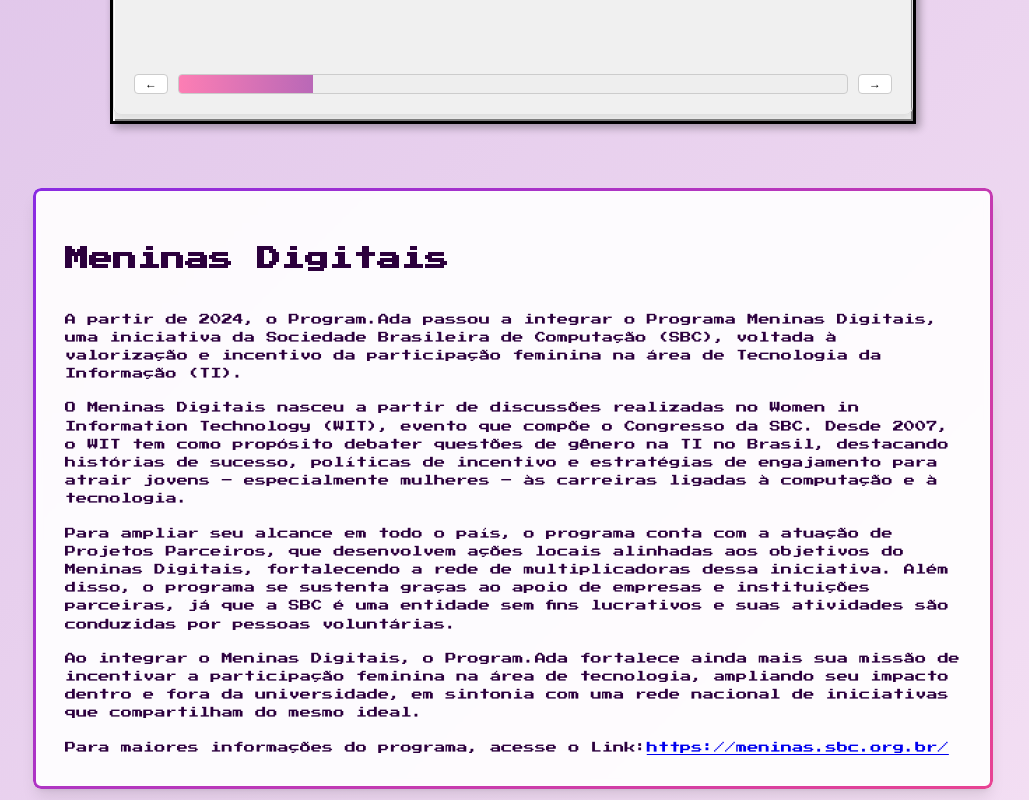
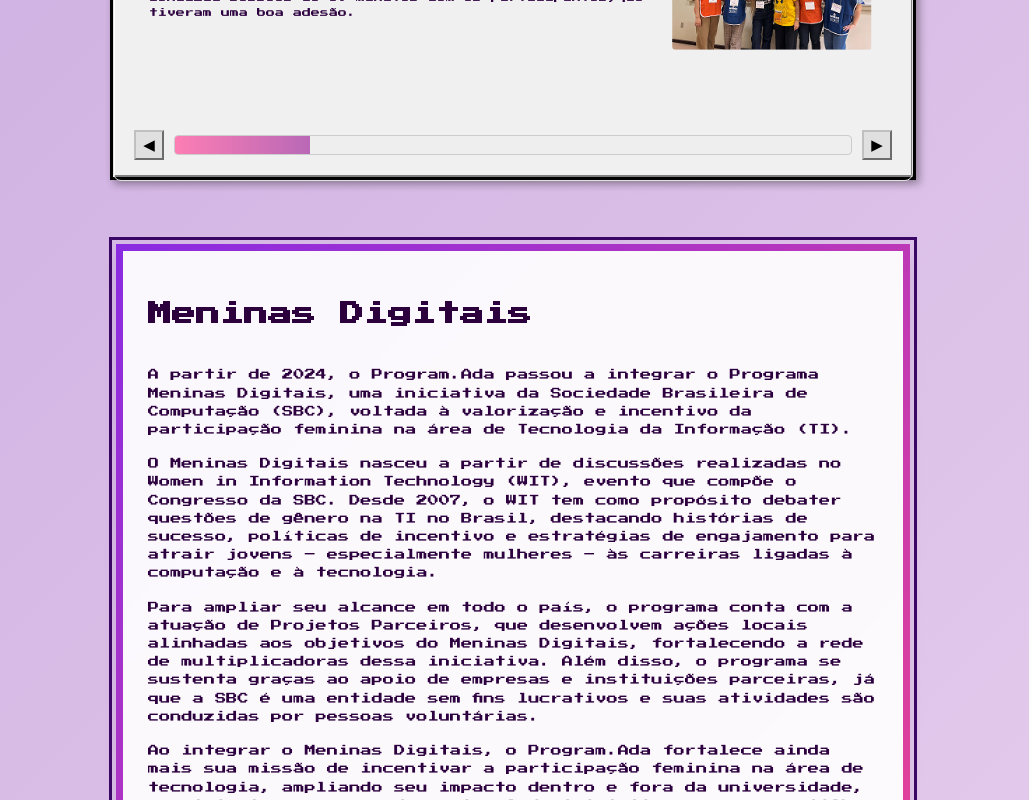
Before and after one commit to BrunoDelgiovo/PS-IDE-25-2-Equipe1, a React (Vite) app: page / in a window 1280 px wide. Shown: the part 2220-3020 px from the top of the page, without its empty margins (127-1156 px from the left). Built offline with nearby package versions, Linux system fonts and the light colour scheme.

Commit message:
redução do card

```diff
--- a/src/App.css
+++ b/src/App.css
@@ -23,9 +23,7 @@
     line-height: 1.625;
     background: linear-gradient(-45deg, #cfb1ec, #f5e1f4, #b189d3, #faddf9);
     background-size: 400% 400%;
-
-    /* 2. A animação que move o gradiente */
-    animation: gradient-animation 13s ease infinite;
+    animation: gradient-animation 10s ease infinite;
 
     min-height: 100vh;
     margin: 0;
@@ -208,17 +206,19 @@
 
 
 .card {
-    max-width: 896px;
+    max-width: 730px;
     margin-left: auto;
     margin-right: auto;
     padding: 3.2rem;
     background-color: rgba(255, 255, 255, 0.9);
     backdrop-filter: blur(4px);
     -webkit-backdrop-filter: blur(4px);
-    border-radius: 0.8rem;
     box-shadow: 0 10px 15px -3px rgba(0, 0, 0, 0.1), 0 4px 6px -4px rgba(0, 0, 0, 0.1);
     position: relative;
     border: none;
+    outline: #3b0764 3px solid;
+    outline-offset: 4px;
+
 }
 
 .card::before {
@@ -228,8 +228,8 @@
     left: 0;
     right: 0;
     bottom: 0;
-    border: 3px solid transparent;
-    border-radius: 8px;
+    border: 7px solid transparent;
+
     background: linear-gradient(135deg, #8a2be2 0%, #e84393 100%) border-box;
     -webkit-mask:
         linear-gradient(#fff 0 0) padding-box,
@@ -301,9 +301,10 @@
     display: flex;
     justify-content: center;
     align-items: center;
-    gap: 3rem;
-    background-color: rgba(167, 139, 250, 0.5);
-    padding: 24px 0;
+    gap: 5rem;
+    background: linear-gradient(135deg, rgba(116, 7, 218, .35) 0%, rgba(156, 49, 101, .52) 100%);
+    background-color:  rgba(167, 139, 250, 0.5);
+    padding: 25px 0;
     margin-top: 1.4rem;
     color: white;
     font-size: 1.8rem;
@@ -317,7 +318,7 @@
 }
 
 .main-footer img {
-    height: 70px;
+    height: 35px;
     width: auto;
     transition: transform 0.2s ease-in-out;
     filter: brightness(0) invert(1)
@@ -514,6 +515,8 @@
     max-width: 896px; /* Mesma largura dos .card */
     position: relative;
     box-shadow: inset 2px 2px #fff, inset -2px -2px gray, 4px 4px 8px rgba(0, 0, 0, .3);
+
+
 }
 
 .window-header {
@@ -553,3 +556,25 @@
 .scrollbar {
     scrollbar-color: #9d7cbf #f0f0f0;
 }
+
+
+/*  Firefox */
+html {
+  scrollbar-color: #9d7cbf #f2e9fc;
+  scrollbar-width: thin;
+}
+
+/*  Chrome, Safari e Edge */
+::-webkit-scrollbar {
+  width: 12px;
+}
+
+::-webkit-scrollbar-track {
+  background: #f2e9fc;
+}
+
+::-webkit-scrollbar-thumb {
+  background-color: #9d7cbf;
+  border-radius: 10px;
+  border: 3px solid #f2e9fc;
+}
--- a/src/App.jsx
+++ b/src/App.jsx
@@ -118,7 +118,7 @@
           </p>
           <p>
             Para maiores informações do programa, acesse o Link:
-            <a href="https://meninas.sbc.org.br/">
+            <a href="https://meninas.sbc.org.br/" style={{ color: '#8a2be2', textDecoration: 'underline' }}>
               https://meninas.sbc.org.br/
             </a>
           </p>
--- a/src/components/Carousel.css
+++ b/src/components/Carousel.css
@@ -93,18 +93,37 @@
   transition: left 0.3s ease-in-out;
 }
 
+
 .carousel-arrow {
-  height: 20px;
-  display: inline-flex;
-  align-items: center;
-  justify-content: center;
-  padding: 0 10px;
-  background: #fff;
-  border: 1px solid #ccc;
-  border-radius: 4px;
-  font-size: 12px;
-  cursor: pointer;
-  box-sizing: border-box;
+    background: #e0e0e0;
+    border: 2px outset silver;
+    width: 30px;
+    height: 30px;
+    font-size: 1.5rem;
+
+    padding: 0;
+    border-radius: 0;
+    display: flex;
+    align-items: center;
+    justify-content: center;
+    cursor: pointer;
+    transition: background-color 0.2s ease;
+}
+
+.carousel-arrow:hover {
+    background: #d4d4d4;
+}
+
+.carousel-arrow:active {
+    border-style: inset;
+    background: #c0c0c0;
+}
+
+/* Estilo para quando a seta estiver desabilitada (início/fim do carrossel) */
+.carousel-arrow[disabled] {
+    opacity: 0.5;
+    cursor: not-allowed;
+    border-style: inset;
 }
 
 /* Responsive adjustments */
--- a/src/components/Carousel.jsx
+++ b/src/components/Carousel.jsx
@@ -68,7 +68,7 @@
           onClick={goToPrevious}
           aria-label="Previous page"
         >
-          &larr;
+          &#9664;
         </button>
 
         <div className="carousel-scrollbar">
@@ -86,7 +86,7 @@
           onClick={goToNext}
           aria-label="Next page"
         >
-          &rarr;
+          &#9654;
         </button>
       </div>
     </div>
```
